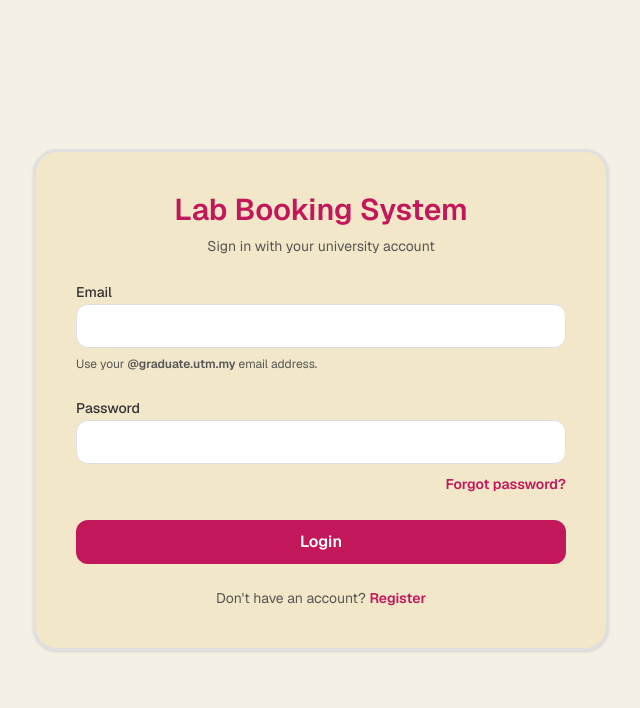
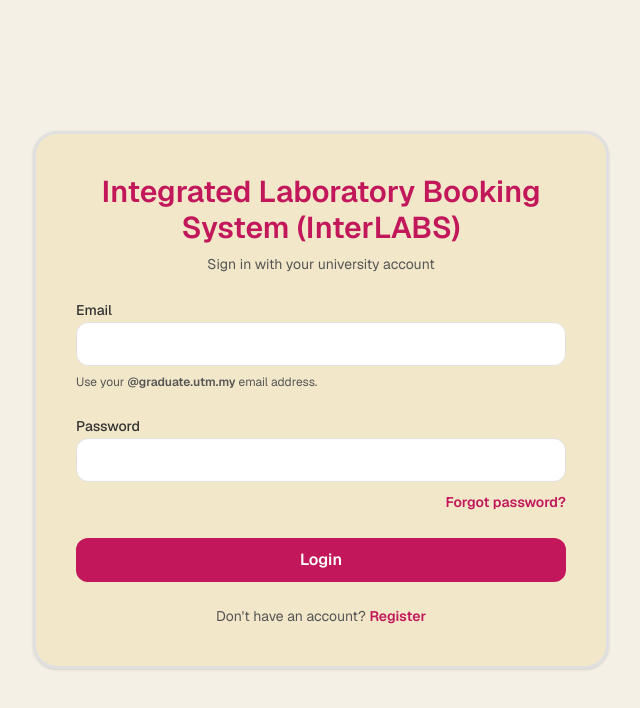
Before and after one commit to KaifHalak/AD-Project, a Next.js app: page / in a window 1280 px wide. Shown: the top 708 px of the page, without its empty margins (319-959 px from the left). Built offline with nearby package versions, Linux system fonts and the light colour scheme; no server answers.

Commit message:
updated name of project

```diff
--- a/src/app/layout.js
+++ b/src/app/layout.js
@@ -13,7 +13,7 @@ const geistMono = Geist_Mono({
 });
 
 export const metadata = {
-  title: "Lab Booking System",
+  title: "Integrated Laboratory Booking System (InterLABS)",
   description: "Generated by create next app",
 };
 
--- a/src/app/page.js
+++ b/src/app/page.js
@@ -138,7 +138,7 @@ export default function Home() {
         <form onSubmit={handleLogin} className="space-y-6">
           <div className="text-center">
             <h1 className="text-3xl font-semibold text-primary">
-              Lab Booking System
+              Integrated Laboratory Booking System (InterLABS)
             </h1>
             <p className="mt-2 text-sm text-text-muted">
               Sign in with your university account
--- a/src/app/register/page.js
+++ b/src/app/register/page.js
@@ -105,7 +105,7 @@ export default function RegisterPage() {
         <form onSubmit={handleRegister} className="space-y-6">
           <div className="text-center">
             <h1 className="text-3xl font-semibold text-primary">
-              Lab Booking System
+              Integrated Laboratory Booking System (InterLABS)
             </h1>
             <p className="mt-2 text-sm text-text-muted">Create a new account</p>
           </div>
--- a/src/components/app-navbar.jsx
+++ b/src/components/app-navbar.jsx
@@ -66,7 +66,7 @@ export default function AppNavbar() {
         setHasActiveVerification(
           Boolean(
             verificationResponse.data?.verified ||
-              verificationResponse.data?.bypassVerification,
+            verificationResponse.data?.bypassVerification,
           ),
         );
 
@@ -116,7 +116,10 @@ export default function AppNavbar() {
     }
 
     refreshBookingRequestCount();
-    window.addEventListener("booking-request-updated", refreshBookingRequestCount);
+    window.addEventListener(
+      "booking-request-updated",
+      refreshBookingRequestCount,
+    );
     window.addEventListener("storage", refreshBookingRequestCount);
 
     return () => {
@@ -137,7 +140,7 @@ export default function AppNavbar() {
     <header className="border-b border-border-light bg-panel">
       <nav className="mx-auto flex w-full max-w-none items-center justify-between gap-3 px-3 py-3 md:px-6">
         <p className="text-sm font-semibold text-primary md:text-base">
-          Lab Booking System
+          Integrated Laboratory Booking System (InterLABS)
         </p>
 
         <div className="flex items-center gap-2">
```
